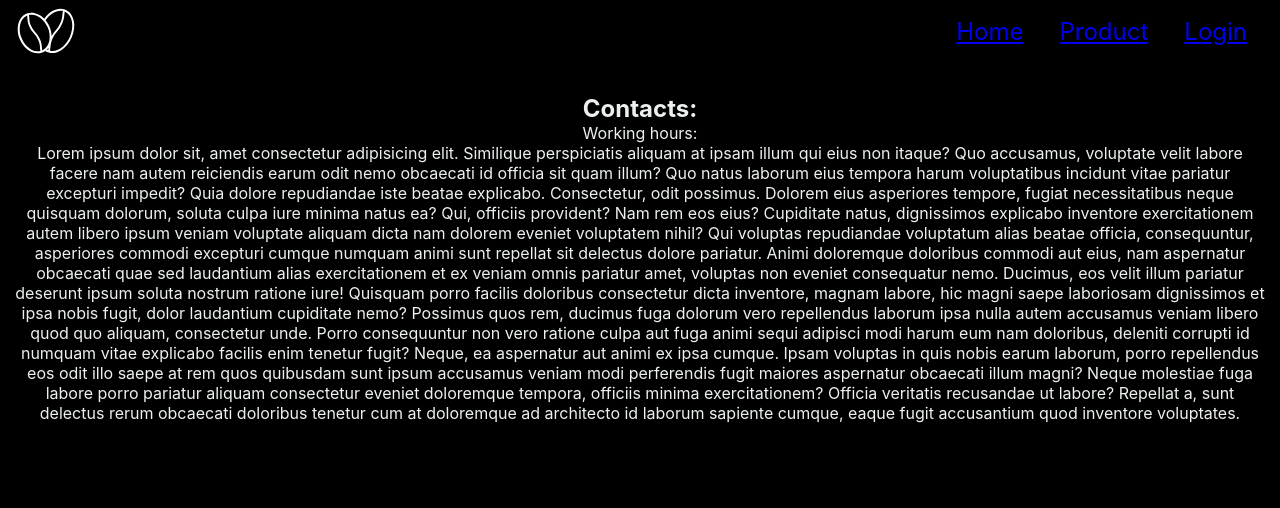
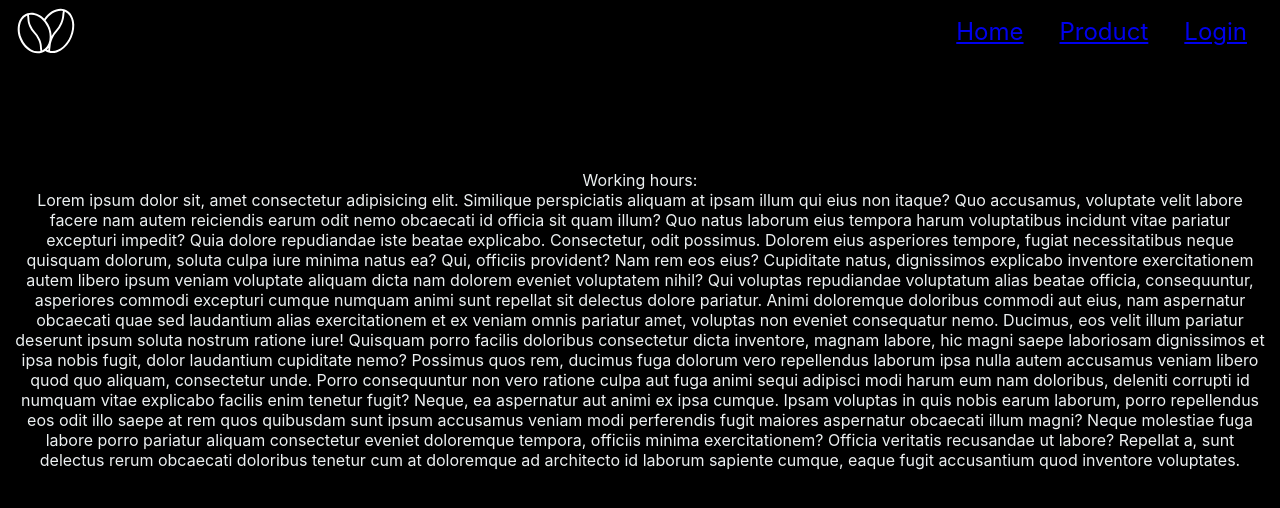
Before and after one commit to Khaanh/MyGastroTrip, a React (Create React App) app: page /app/cafeList/1 in a window 1280 px wide. Shown: the top 508 px of the page. Built offline with nearby package versions, Linux system fonts and the light colour scheme.

Commit message:
feat: refactor cafeDetails component

```diff
--- a/src/components/CafeDetails.jsx
+++ b/src/components/CafeDetails.jsx
@@ -15,6 +15,20 @@ export default function CafeDetails() {
 	return (
 		<main>
 			<h1 className={styles.title}>{title}</h1>
+			{/*
+			<ul className={styles.contactList}>
+				<li className={styles.contactItem}>
+					<a className={styles.contactLink} href={`tel:${phone}`}>
+						{phone}
+					</a>
+				</li>
+				<li className={styles.contactItem}>
+					<a className={styles.contactLink} href={`${geo}`}>
+						{address}
+					</a>
+				</li>
+				<li className={styles.contactItem}>Working hours:</li>
+			</ul> */}
 			<div className={styles.wrapper}>
 				<div className={styles.intro}>
 					<div className={styles.desc}>
@@ -60,16 +74,20 @@ export default function CafeDetails() {
 						</div>
 					</div>
 				</div>
-				<div>
-					<h2>Contacts:</h2>
-					<ul>
-						<li>
-							<a href={`tel:${phone}`}>{phone}</a>
+				<div className={styles.contactBlock}>
+					{/* <h2 className={styles.contactTitle}>Contacts:</h2> */}
+					<ul className={styles.contactList}>
+						<li className={styles.contactItem}>
+							<a className={styles.contactLink} href={`tel:${phone}`}>
+								{phone}
+							</a>
 						</li>
-						<li>
-							<a href={`${geo}`}>{address}</a>
+						<li className={styles.contactItem}>
+							<a className={styles.contactLink} href={`${geo}`}>
+								{address}
+							</a>
 						</li>
-						<li>Working hours:</li>
+						<li className={styles.contactItem}>Working hours:</li>
 					</ul>
 				</div>
 				Lorem ipsum dolor sit, amet consectetur adipisicing elit. Similique
--- a/src/components/CafeDetails.module.css
+++ b/src/components/CafeDetails.module.css
@@ -1,5 +1,5 @@
 .title {
-	margin-bottom: 32px;
+	margin-bottom: 14px;
 	font-size: 44px;
 	line-height: 1.5;
 }
@@ -9,11 +9,14 @@
 
 .intro {
 	display: flex;
+	margin-bottom: 30px;
 }
 
 .desc {
-	max-width: 75%;
+	max-width: 86%;
 	width: 100%;
+	padding: 12px 8px;
+	margin: 0 auto;
 }
 
 .desc p {
@@ -79,3 +82,28 @@
 	flex-direction: column;
 	align-items: flex-end;
 }
+
+.contactBlock {
+}
+
+.contactTitle {
+	font-size: 38px;
+	margin-bottom: 14px;
+}
+
+.contactList {
+}
+
+.contactItem {
+}
+
+.contactLink {
+	display: inline-block;
+	padding-bottom: 12px;
+	font-size: 26px;
+	transition: all 0.2s ease-in-out;
+}
+
+.contactLink:hover {
+	text-decoration: none;
+}
```
